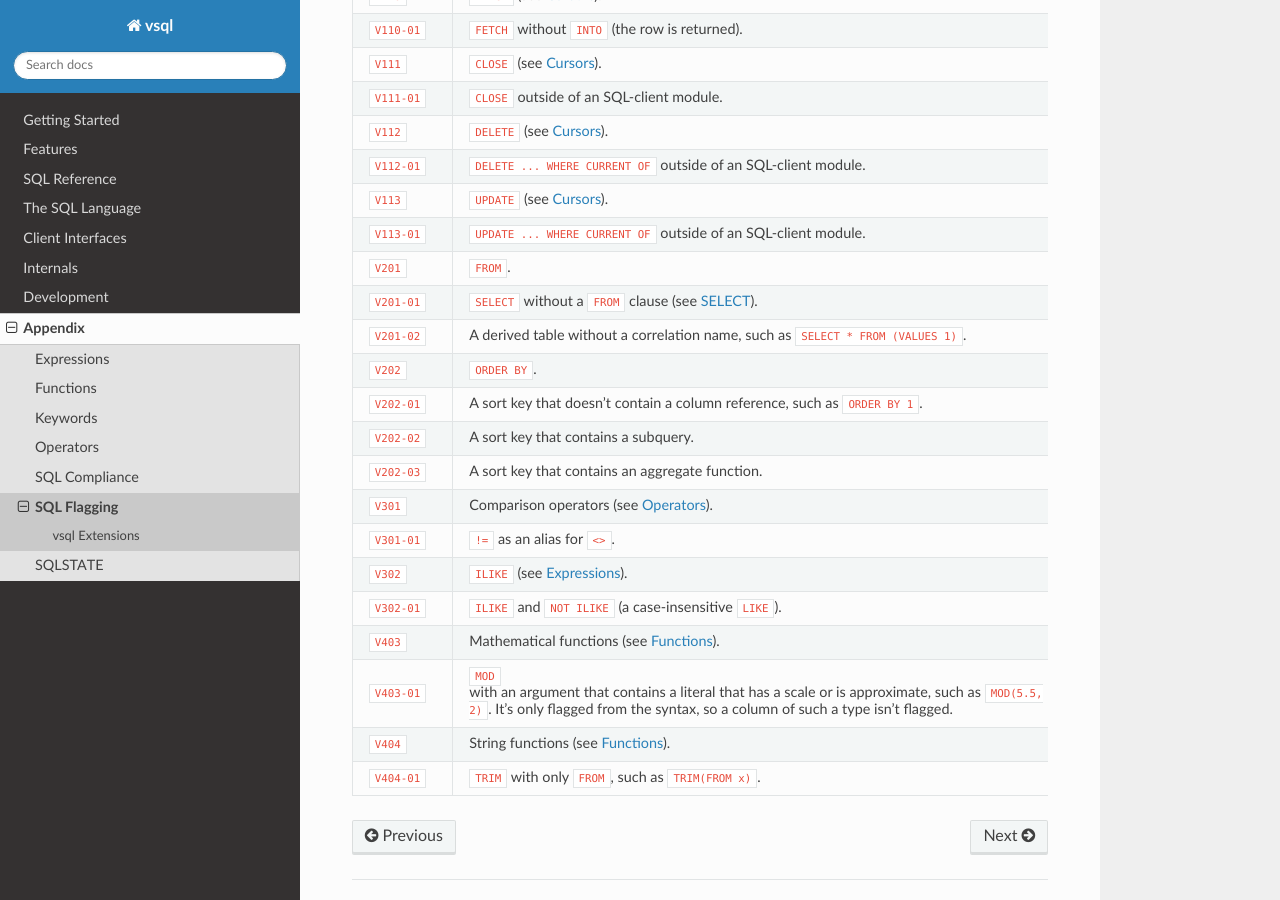
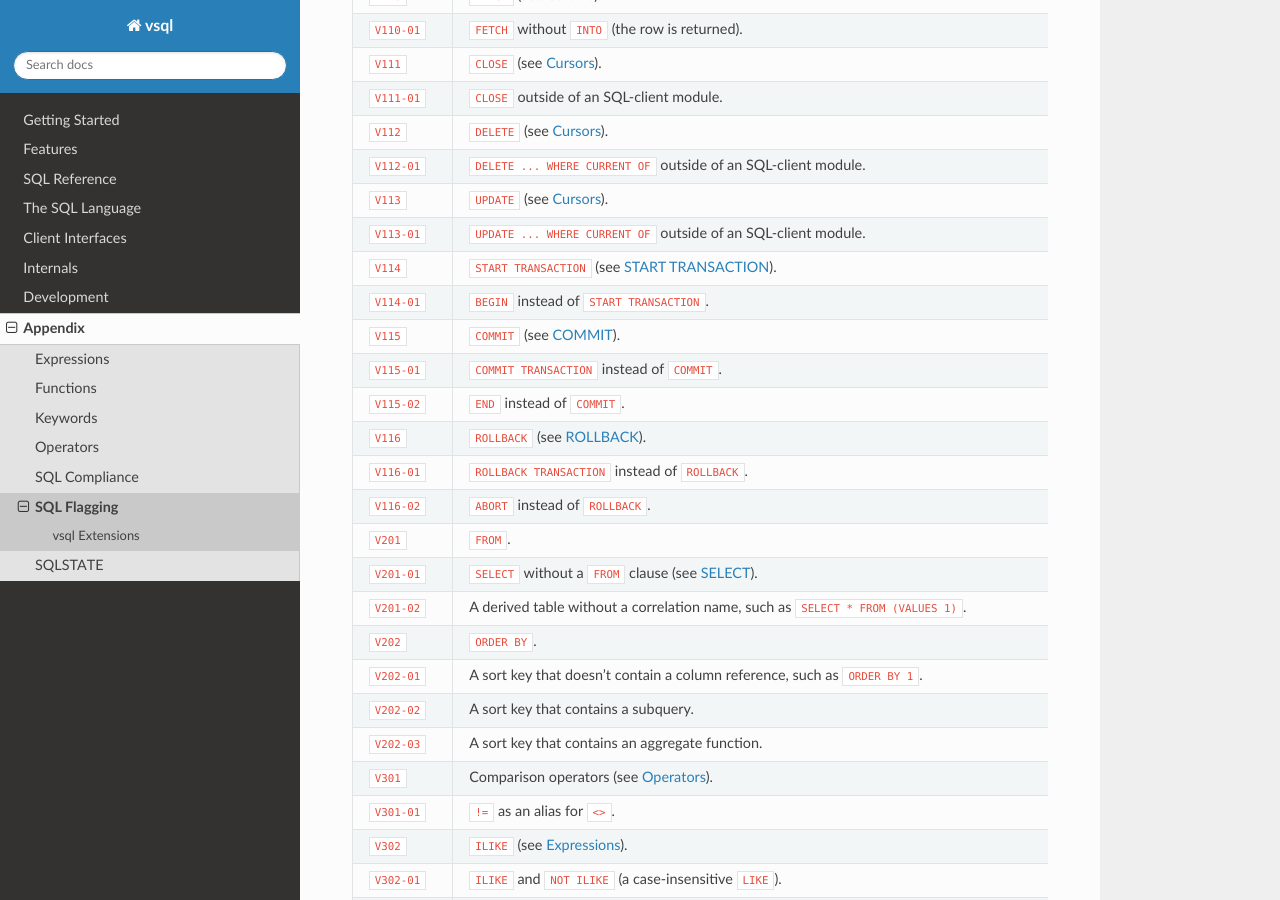
Before and after one commit to elliotchance/vsql, a Sphinx documentation site: the page built from docs/sql-flagging.rst, in a window 1280 px wide and 900 px high, scrolled down 1572 px. Built offline with Sphinx 7.4.7 and the Read the Docs theme 3.1.0, drawn with Linux system fonts in a browser that asks for light colours.

Commit message:
language: Add BEGIN, END and ABORT transaction syntax
These are vsql extensions for SQL written for other databases, flagged under the statements they stand for. BEGIN [TRANSACTION | WORK] is START TRANSACTION (V114-01), with the same characteristics. COMMIT TRANSACTION (V115-01) and END [TRANSACTION | WORK] (V115-02) are COMMIT, and ROLLBACK TRANSACTION (V116-01) and ABORT [TRANSACTION | WORK] (V116-02) are ROLLBACK. They parse to the same statements, so the messages and errors are the same.

BEGIN and END were already reserved. ABORT is in non_reserved_word, so it can still be used as a name.

Co-Authored-By: Claude Opus 5.5 <noreply@anthropic.com>

```diff
--- a/docs/sql-flagging.rst
+++ b/docs/sql-flagging.rst
@@ -118,6 +118,30 @@ of it. The first digit of ``VXXX`` is the kind of thing that's extended:
    * - ``V113-01``
      - ``UPDATE ... WHERE CURRENT OF`` outside of an SQL-client module.
 
+   * - ``V114``
+     - ``START TRANSACTION`` (see :doc:`start-transaction`).
+
+   * - ``V114-01``
+     - ``BEGIN`` instead of ``START TRANSACTION``.
+
+   * - ``V115``
+     - ``COMMIT`` (see :doc:`commit`).
+
+   * - ``V115-01``
+     - ``COMMIT TRANSACTION`` instead of ``COMMIT``.
+
+   * - ``V115-02``
+     - ``END`` instead of ``COMMIT``.
+
+   * - ``V116``
+     - ``ROLLBACK`` (see :doc:`rollback`).
+
+   * - ``V116-01``
+     - ``ROLLBACK TRANSACTION`` instead of ``ROLLBACK``.
+
+   * - ``V116-02``
+     - ``ABORT`` instead of ``ROLLBACK``.
+
    * - ``V201``
      - ``FROM``.
 
```
Also changed, not shown: docs/commit.rst (+9 -0 lines), docs/rollback.rst (+9 -0 lines), docs/start-transaction.rst (+10 -0 lines), 9 other files.
